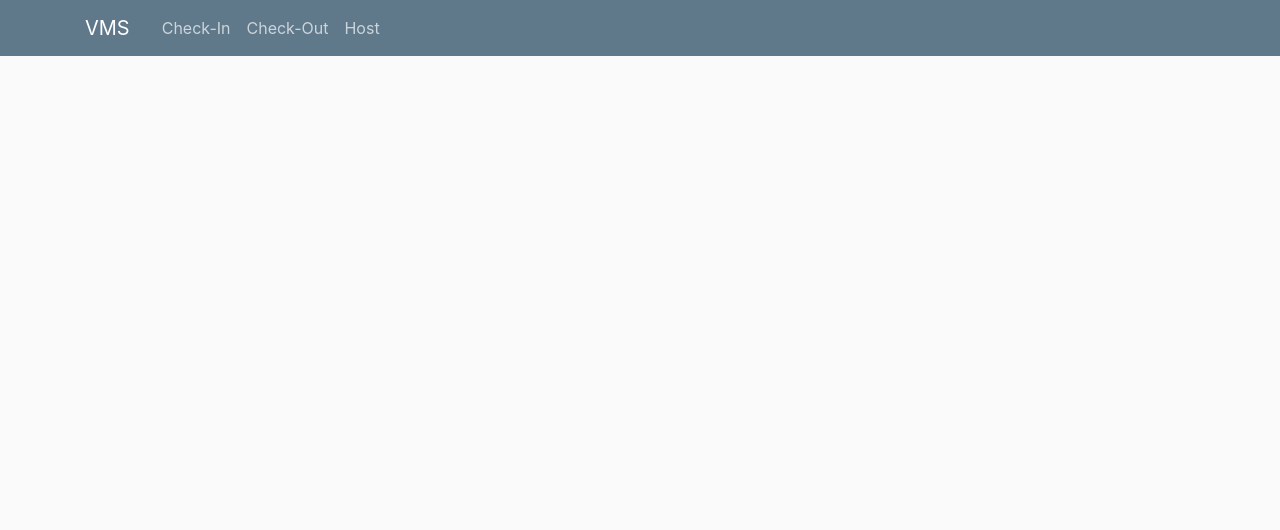
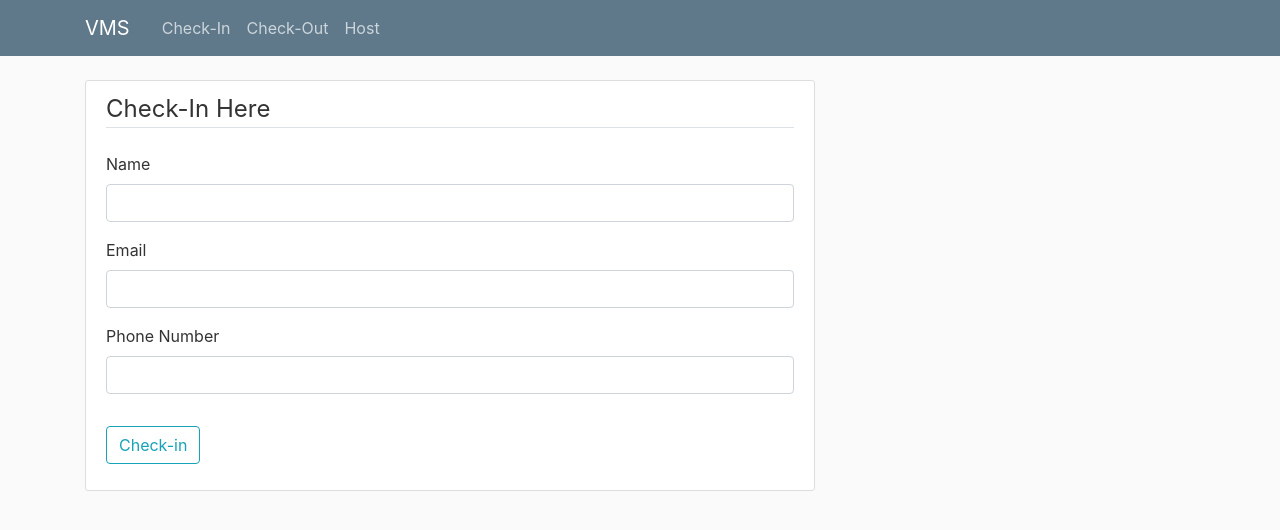
Before and after one commit to ChandBabu1999/Guest-Management-System, a Flask app: page / in a window 1280 px wide. Shown: the top 530 px of the page. Run offline with Flask 2, Linux system fonts and the light colour scheme; data comes from the database, SQL or seed files in the repository; both versions use the stored data as it was after the commit; some libraries are stand-ins or nearby versions.

Commit message:
visitor&host mailing system

```diff
--- a/flaskblog/forms.py
+++ b/flaskblog/forms.py
@@ -21,4 +21,5 @@ class HostForm(FlaskForm):
     host_name = StringField('Name', validators=[DataRequired(), Length(min=2, max=20)])
     email = StringField('Email', validators=[DataRequired(), Email()])
     ph_number = IntegerField('Phone Number', validators=[DataRequired()])
+    Address = StringField('Address', default='Summer Geeks')
     submit = SubmitField('Register')
--- a/flaskblog/routes.py
+++ b/flaskblog/routes.py
@@ -1,19 +1,12 @@
 from flask import render_template, url_for, flash, redirect, request
-from flaskblog import app, db
+from flaskblog import app, db, mail
 from flaskblog.forms import Visitor_CheckIn_Form, Visitor_CheckOut_Form, HostForm
 from flaskblog.models import Visitor, Host
 from datetime import datetime
+from flask_mail import Message
 
+import os
 
-@app.route("/")
-@app.route("/home")
-def home():
-    print('\n\n\n\n\n\nHost=', Host.query.all(),'\nVisitors :')
-    vis = Visitor.query.all()
-    for x in vis:
-        print(x.name, x.email, x.ph_number, x.check_in_time, type(x.check_out_time))
-    print()
-    return render_template('home.html', title='home')
 
 @app.route("/host", methods=['GET', 'POST'])
 def host():
@@ -21,22 +14,24 @@ def host():
     form = HostForm()
     if form.validate_on_submit():
         host = Host(name=form.host_name.data, email=form.email.data,
-                    ph_number=form.ph_number.data)
+                    ph_number=form.ph_number.data, address=form.Address.data)
         Host.query.delete() # delete the previous Host
         db.session.add(host) # Add new Host
         db.session.commit()
         flash("Host Updated", "success")
-        return redirect(url_for('home'))
+        return redirect(url_for('check_in'))
     return render_template('flask_form.html', message='Register Host', title='host', form=form)
 
 
+@app.route("/")
 @app.route("/check_in", methods=['GET', 'POST'])
 def check_in():
     # Don't display this page for login (optional)
     host_exist = Host.query.all()
     if not len(host_exist):
-        flash("No Host Exist ...!")
-        return redirect(url_for('home'))
+        flash("No Host Exist ...!",'danger')
+        return redirect(url_for('check_in'))
+    else: host = host_exist[0]
 
     form = Visitor_CheckIn_Form()
     if form.validate_on_submit():
@@ -44,13 +39,27 @@ def check_in():
         visitor = Visitor(name=form.visitor_name.data,
             email=form.email.data, ph_number=form.ph_number.data)
         visitor_exist = Visitor.query.filter_by(email=form.email.data, check_out_time = None).first()
+
         if visitor_exist:
             flash(f"You are already Checked-In","danger")
-            return redirect(url_for('home'))
-        db.session.add(visitor)
-        db.session.commit()
-        flash(f'{form.visitor_name.data} checkd-in Successfully', 'success')
-        return redirect(url_for('home'))
+            return redirect(url_for('check_in'))
+        else:
+            db.session.add(visitor)
+            db.session.commit()
+            flash(f'{form.visitor_name.data} checkd-in Successfully', 'success')
+
+            msg = Message('Check-In Mail', sender = os.environ.get('EMAIL_ID', ''),
+                    recipients = [host.email])
+            msg.body = ('Visitor Checked-In\n'
+                + '\nName : '+visitor.name
+                + '\nEmail : '+visitor.email
+                + '\nPhone : '+ str(visitor.ph_number)
+                + '\nChek-in Time : '+str(visitor.check_in_time)+'\n')
+            print('message', msg.body)
+            mail.send(msg)
+            flash(f'Email sent to the Host({host.email}, {host.name}), Successfully', 'success')
+
+            return redirect(url_for('check_in'))
     return render_template('flask_form.html', message='Check-In Here', title='check-in', form=form)
 
 
@@ -59,12 +68,37 @@ def check_out():
     form = Visitor_CheckOut_Form()
     if form.validate_on_submit():
         # check if he/she has checked in or not?
-        visitor_exist = Visitor.query.filter_by(email=form.email.data, check_out_time = None).first()
-        if visitor_exist:
+        visitor = Visitor.query.filter_by(email=form.email.data, check_out_time = None).first()
+        if visitor:
             flash(f"You are Checked-Out Succeessfully","success")
-            admin = Visitor.query.filter_by(email=form.email.data, ph_number=form.ph_number.data).update(dict(
-                check_out_time=datetime.now()))
+            Visitor.query.filter_by(email=form.email.data, ph_number=form.ph_number.data).update(
+                dict(check_out_time=datetime.now()))
             db.session.commit()
-            return redirect(url_for('home'))
+
+            host_exist = Host.query.all()
+            host = host_exist[0]
+            msg = Message('Viisiting Mail', sender = os.environ.get('EMAIL_ID', ''),
+                    recipients = [visitor.email])
+            msg.body = ('You Checked-Out\n'
+                + '\nName : '+visitor.name
+                + '\nPhone : '+ str(visitor.ph_number)
+                + '\nChek-in Time : '+str(visitor.check_in_time)
+                + '\nChek-in Time : '+str(visitor.check_in_time)
+                + '\nHost Name : '+host.name
+                + '\nAddress visited : '+host.address +'\n')
+            mail.send(msg)
+            flash(f'Email sent to the Visitor({visitor.email},{visitor.name}), Successfully', 'success')
+
+            return redirect(url_for('check_in'))
         flash(f'You have not checked-in yet (check mail, number)','danger')
     return render_template('flask_form.html', message='Check-Out Here', title='check-in', form=form)
+
+
+@app.route("/vms")
+def home():
+    print('\n\n\n\n\n\nHost=', Host.query.all(),'\nVisitors :')
+    vis = Visitor.query.all()
+    for x in vis:
+        print(x.name, x.email, x.ph_number, x.check_in_time, x.check_out_time)
+    print()
+    return redirect(url_for('check_in'))
--- a/flaskblog/templates/home.html
+++ b/flaskblog/templates/home.html
@@ -20,7 +20,7 @@
     <header class="site-header">
       <nav class="navbar navbar-expand-md navbar-dark bg-steel fixed-top">
         <div class="container">
-          <a class="navbar-brand mr-4" href="/home">VMS</a>
+          <a class="navbar-brand mr-4" href="/vms">VMS</a>
           <button class="navbar-toggler" type="button" data-toggle="collapse" data-target="#navbarToggle" aria-controls="navbarToggle" aria-expanded="false" aria-label="Toggle navigation">
             <span class="navbar-toggler-icon"></span>
           </button>
```
Also changed, not shown: flaskblog/__init__.py (+12 -0 lines), README.md, flaskblog/site.db, 2 other files.
